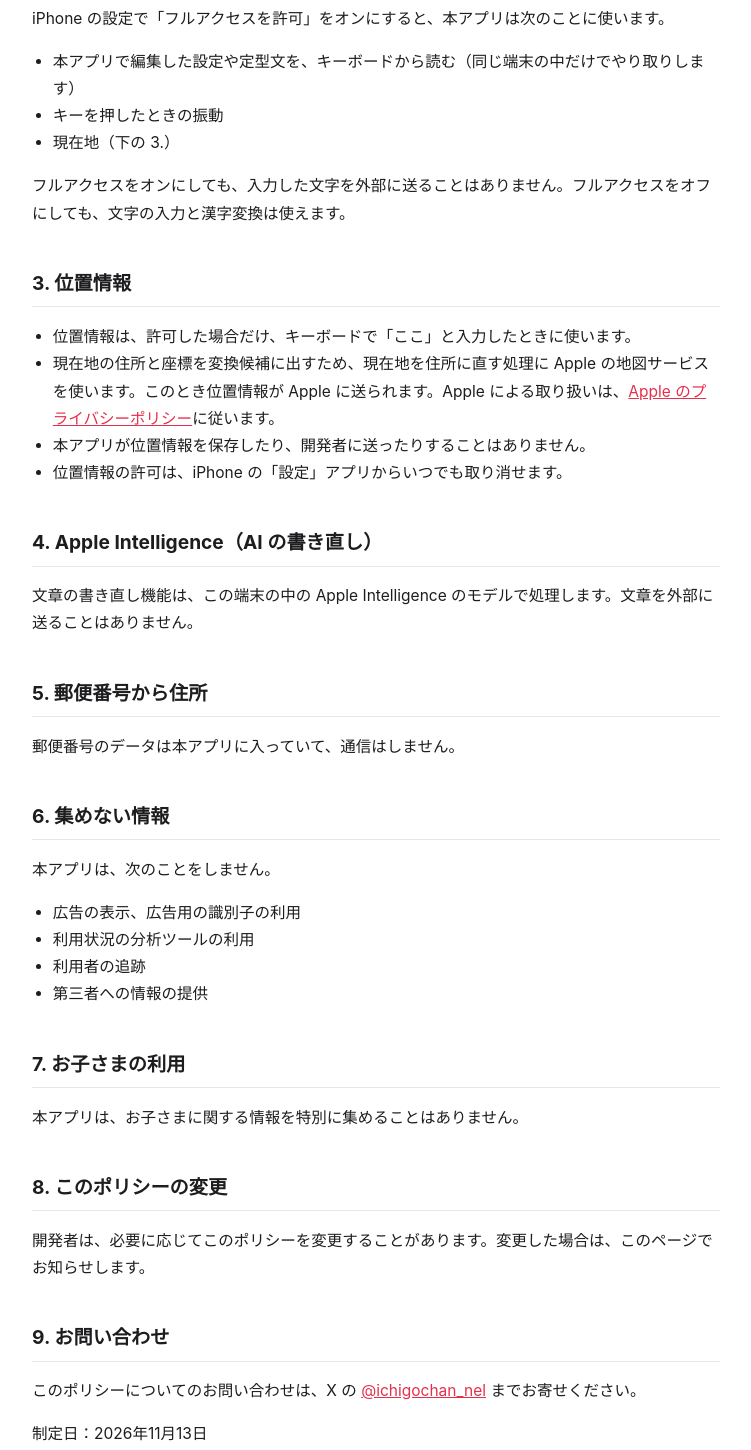
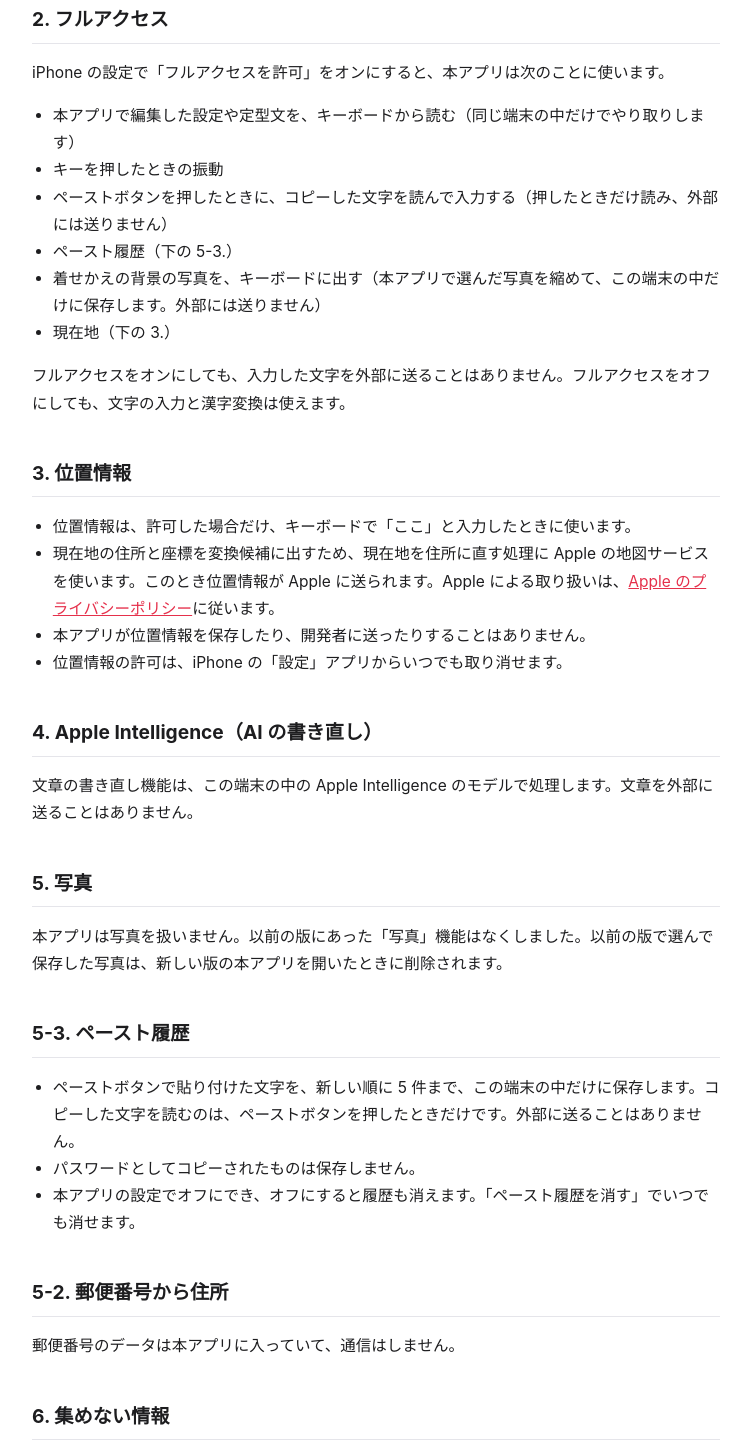
Before and after one commit to ichigochan03/ichigochan03.github.io, a plain HTML site: page flickbar/privacy.html in a window 1280 px wide. Shown: the part 517-1967 px from the top of the page, without its empty margins (264-1015 px from the left). Drawn offline with Linux system fonts and the light colour scheme.

Commit message:
Add files via upload

```diff
--- a/flickbar/privacy.html
+++ b/flickbar/privacy.html
@@ -17,6 +17,7 @@
   <ul>
     <li>入力した文字は、キーボードの中で漢字変換などに使うだけで、外部に送ったり、開発者が見たりすることはありません。</li>
     <li>変換の学習（選んだ候補を次から上に出す機能）のために、確定した言葉をこの端末の中に保存します。学習は本アプリの設定でオフにできます。</li>
+    <li>AI 変換（試験中。設定でオンにしたときだけ）は、アプリに入っている変換用のモデルを使い、この端末の中だけで処理します。入力した文字を外部に送ることはありません。</li>
     <li>本アプリを削除すると、保存した内容も削除されます。</li>
   </ul>
 
@@ -25,6 +26,9 @@
   <ul>
     <li>本アプリで編集した設定や定型文を、キーボードから読む（同じ端末の中だけでやり取りします）</li>
     <li>キーを押したときの振動</li>
+    <li>ペーストボタンを押したときに、コピーした文字を読んで入力する（押したときだけ読み、外部には送りません）</li>
+    <li>ペースト履歴（下の 5-3.）</li>
+    <li>着せかえの背景の写真を、キーボードに出す（本アプリで選んだ写真を縮めて、この端末の中だけに保存します。外部には送りません）</li>
     <li>現在地（下の 3.）</li>
   </ul>
   <p>フルアクセスをオンにしても、入力した文字を外部に送ることはありません。フルアクセスをオフにしても、文字の入力と漢字変換は使えます。</p>
@@ -40,7 +44,17 @@
   <h2>4. Apple Intelligence（AI の書き直し）</h2>
   <p>文章の書き直し機能は、この端末の中の Apple Intelligence のモデルで処理します。文章を外部に送ることはありません。</p>
 
-  <h2>5. 郵便番号から住所</h2>
+  <h2>5. 写真</h2>
+  <p>本アプリは写真を扱いません。以前の版にあった「写真」機能はなくしました。以前の版で選んで保存した写真は、新しい版の本アプリを開いたときに削除されます。</p>
+
+  <h2>5-3. ペースト履歴</h2>
+  <ul>
+    <li>ペーストボタンで貼り付けた文字を、新しい順に 5 件まで、この端末の中だけに保存します。コピーした文字を読むのは、ペーストボタンを押したときだけです。外部に送ることはありません。</li>
+    <li>パスワードとしてコピーされたものは保存しません。</li>
+    <li>本アプリの設定でオフにでき、オフにすると履歴も消えます。「ペースト履歴を消す」でいつでも消せます。</li>
+  </ul>
+
+  <h2>5-2. 郵便番号から住所</h2>
   <p>郵便番号のデータは本アプリに入っていて、通信はしません。</p>
 
   <h2>6. 集めない情報</h2>
@@ -61,7 +75,7 @@
   <h2>9. お問い合わせ</h2>
   <p>このポリシーについてのお問い合わせは、X の <a href="https://x.com/ichigochan_nel">@ichigochan_nel</a> までお寄せください。</p>
 
-  <p>制定日：2026年11月13日</p>
+  <p>制定日：2026年11月13日<br>改定日：2026年11月19日（コピー履歴をペースト履歴に変更、着せかえの背景の写真を追記）</p>
 
   <footer><a href="index.html">FlickBar サポートへ戻る</a></footer>
 </main>
```
